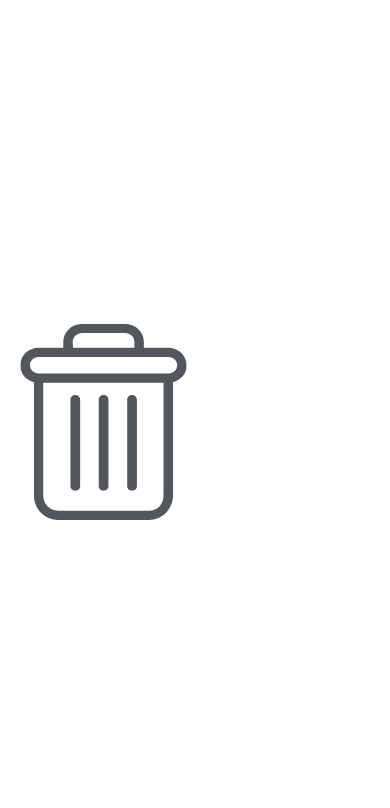
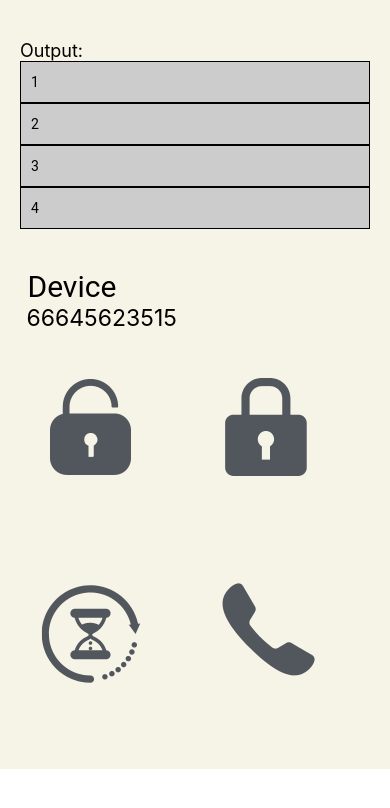
Before and after one commit to David-RL20/LARC_APP, a React Native app: screen / in a window 390 px wide. Shown: the top 808 px of the page. Built offline with nearby package versions, Linux system fonts and the light colour scheme.

Commit message:
control device styling done, fonts added

```diff
--- a/App.js
+++ b/App.js
@@ -11,13 +11,14 @@ import {Provider} from 'react-redux';
 import {createStore} from 'redux';
 import State from './State';
 import reducer from './Reducer';
-import Icon from './src/utils/Icon';
+import Controller from './src/sections/device/ControlDevice';
 
 const store = createStore(reducer, State);
+
 const App: () => React$Node = () => {
   return (
     <Provider store={store}>
-      <Icon name="delete" />
+      <Controller />
     </Provider>
   );
 };
--- a/State.js
+++ b/State.js
@@ -16,7 +16,7 @@ const state = {
       titleNormal: '#0f0707',
       letter: '#fcfcfc',
       primary: 'rgb(145,4,4,.83)',
-      background: '#ffffff',
+      background: '#F6F4E6',
       borderColor: '#cccccc',
       letterAlternative: 'rbg(139,4,4,.83)',
       editIcon: 'rgb(8,0,251,.71)',
--- /dev/null
+++ b/react-native.config.js
@@ -0,0 +1,3 @@
+module.exports = {
+  assets: ['./assets/fonts/'],
+};
--- a/src/sections/device/ControlDevice.js
+++ b/src/sections/device/ControlDevice.js
@@ -1,39 +1,55 @@
 // Este componente contiene la seleccion del canal output y el control de abrir, cerrar, por tiempo y por llamada.
 //los controles anteriormente explicados solo controlaran el dispositivo seleccionado con su canal seleccionado.
 import React from 'react';
-import {View, Image, Text, TouchableOpacity, StyleSheet} from 'react-native';
+import {View, Text, TouchableOpacity, StyleSheet} from 'react-native';
+import {connect} from 'react-redux';
 import Icon from '../../utils/Icon';
-function Control() {
+
+function Controll(props) {
+  console.log(props);
   return (
-    <View style={style.container}>
-      <View style={style.channelControl}>
-        <Text style={style.labelChannel}>CHANNEL:</Text>
+    <View style={[style.container, {backgroundColor: props.background}]}>
+      {/* Channel control */}
+      <View style={style.container_control}>
+        <Text style={style.labelChannel}>Output:</Text>
 
+        <View style={style.container_control_buttons}>
           <TouchableOpacity style={style.btnChannel}>
-          <Text>1</Text>
+            <Text style={style.control_button_label}>1</Text>
           </TouchableOpacity>
 
           <TouchableOpacity style={style.btnChannel}>
-          <Text>2</Text>
+            <Text style={style.control_button_label}>2</Text>
           </TouchableOpacity>
 
           <TouchableOpacity style={style.btnChannel}>
-          <Text>3</Text>
+            <Text style={style.control_button_label}>3</Text>
           </TouchableOpacity>
 
           <TouchableOpacity style={style.btnChannel}>
-          <Text>4</Text>
+            <Text style={style.control_button_label}>4</Text>
           </TouchableOpacity>
         </View>
-
+      </View>
+      {/* Device control */}
       <View style={style.deviceControl}>
+        <View>
           <Text style={style.nameDevice}> Device </Text>
           <Text style={style.numberDevice}> 66645623515 </Text>
-        <View>
-          <TouchableOpacity>1</TouchableOpacity>
-          <TouchableOpacity>2</TouchableOpacity>
-          <TouchableOpacity>3</TouchableOpacity>
-          <TouchableOpacity>4</TouchableOpacity>
+        </View>
+        <View style={style.container_icons}>
+          <TouchableOpacity style={style.container_action_button}>
+            <Icon name="unlock" />
+          </TouchableOpacity>
+          <TouchableOpacity style={style.container_action_button}>
+            <Icon name="lock" />
+          </TouchableOpacity>
+          <TouchableOpacity style={style.container_action_button}>
+            <Icon name="time" />
+          </TouchableOpacity>
+          <TouchableOpacity style={style.container_action_button}>
+            <Icon name="phone" />
+          </TouchableOpacity>
         </View>
       </View>
     </View>
@@ -42,27 +58,53 @@ function Control() {
 
 const style = StyleSheet.create({
   container: {},
-  channelControl: {
-    paddingVertical: 20,
-    paddingHorizontal: 10,
+  container_control: {
+    paddingHorizontal: 20,
+    paddingVertical: 40,
+  },
+  container_control_buttons: {
+    flex: 1,
+    flexWrap: 'wrap',
+  },
+  control_button_label: {
+    fontSize: 14,
+    fontFamily: 'roboto',
   },
   labelChannel: {
-    flex: 1,
-    fontSize: 20,
+    fontSize: 18,
     color: 'black',
   },
   btnChannel: {
     justifyContent: 'center',
+    paddingVertical: 12,
     paddingHorizontal: 10,
-    height: 25,
-    marginRight: 10,
-    marginVertical: 5,
-    borderRadius: 10,
-    backgroundColor: 'red',
+    backgroundColor: '#cccccc',
+    borderWidth: 1,
   },
-  deviceControl: {},
-  nameDevice: {},
-  numberDevice: {},
+  deviceControl: {
+    height: 500,
+    paddingHorizontal: 20,
+  },
+  nameDevice: {
+    fontSize: 30,
+    fontFamily: 'roboto',
+  },
+  numberDevice: {
+    fontSize: 23,
+  },
+  container_icons: {
+    flex: 1,
+    flexWrap: 'wrap',
+    flexDirection: 'row',
+    paddingTop: 25,
+  },
+  container_action_button: {
+    padding: 20,
+    width: '50%',
+  },
 });
 
-export default Controll;
+const mapStateToProps = (state) => {
+  return state.themes[state.currentTheme];
+};
+export default connect(mapStateToProps)(Controll);
--- a/src/utils/Icon.js
+++ b/src/utils/Icon.js
@@ -8,7 +8,8 @@ const Icon = (props) => {
 
 const style = StyleSheet.create({
   img: {
-    flex: 1,
+    width: 100,
+    height: 100,
     resizeMode: 'contain',
   },
 });
```
Also changed, not shown: assets/fonts/Roboto-Bold.ttf (added), assets/fonts/Roboto-Regular.ttf (added), 4 other files (tests, documents, lock files or other folders). Lines whose indentation alone changed are shown as unchanged.
